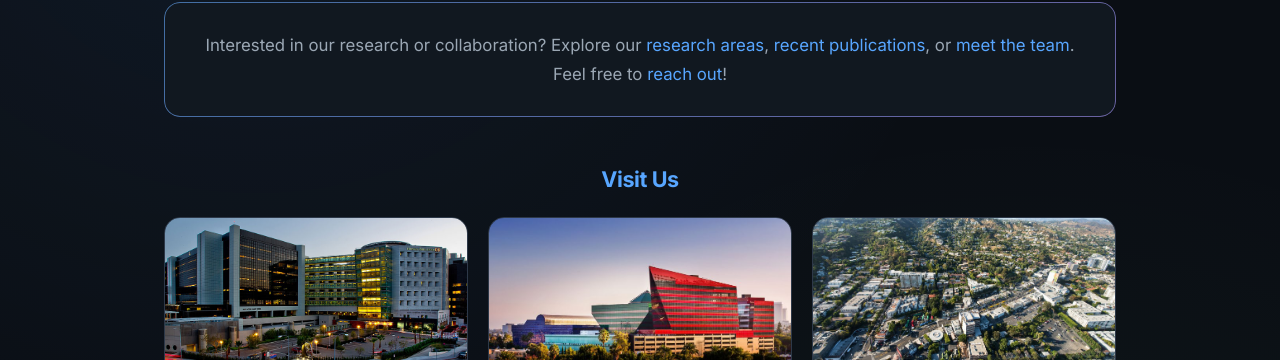
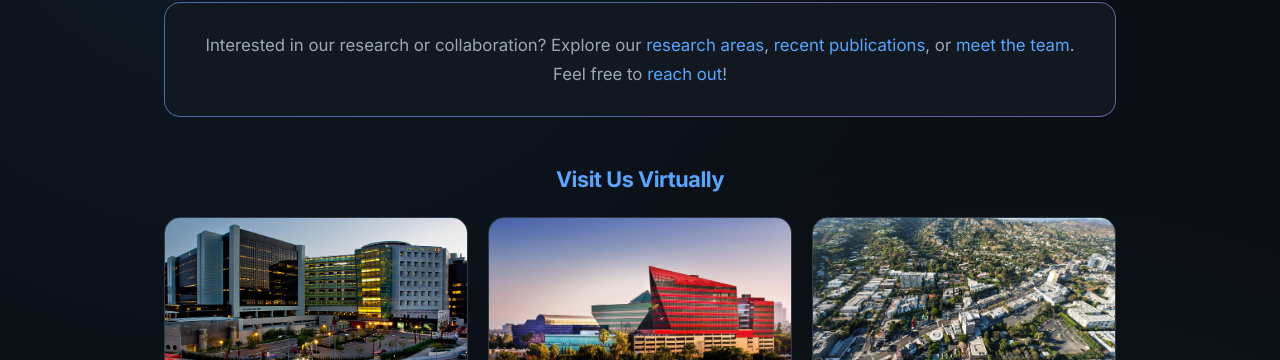
Before and after one commit to pfreda/pfreda.github.io, a Jekyll site: the page built from index.md, in a window 1280 px wide and 900 px high, scrolled down 1715 px. Shown: the part 226-586 px from the top of the window. Built offline with Jekyll 4.4.1, drawn with Linux system fonts in a browser that asks for light colours.

Commit message:
Change "Visit Us" to "Visit Us Virtually"
Co-Authored-By: Claude Opus 4.5 <noreply@anthropic.com>

```diff
--- a/index.md
+++ b/index.md
@@ -73,7 +73,7 @@ show_title: false
 </div>
 
 <div class="visit-section">
-  <h2>Visit Us</h2>
+  <h2>Visit Us Virtually</h2>
   <div class="location-cards">
     <a href="https://www.cedars-sinai.org/" class="location-card" target="_blank" rel="noopener">
       <img src="/assets/images/2023/02/about-hero1-v2.jpg" alt="Cedars-Sinai Medical Center">
```
